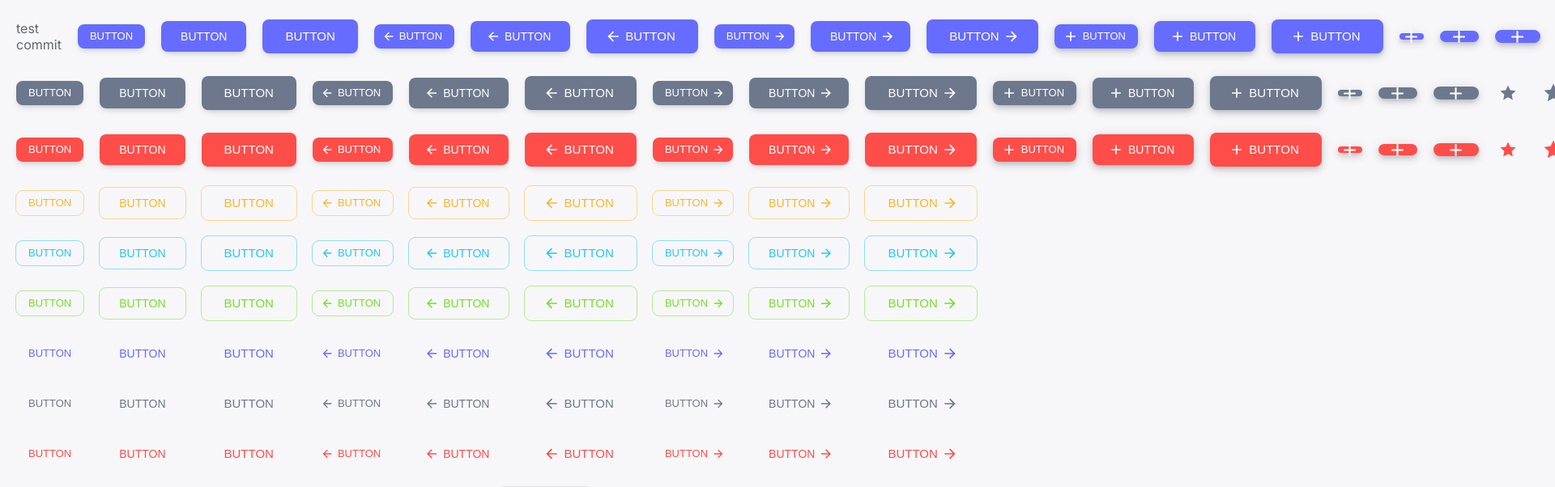
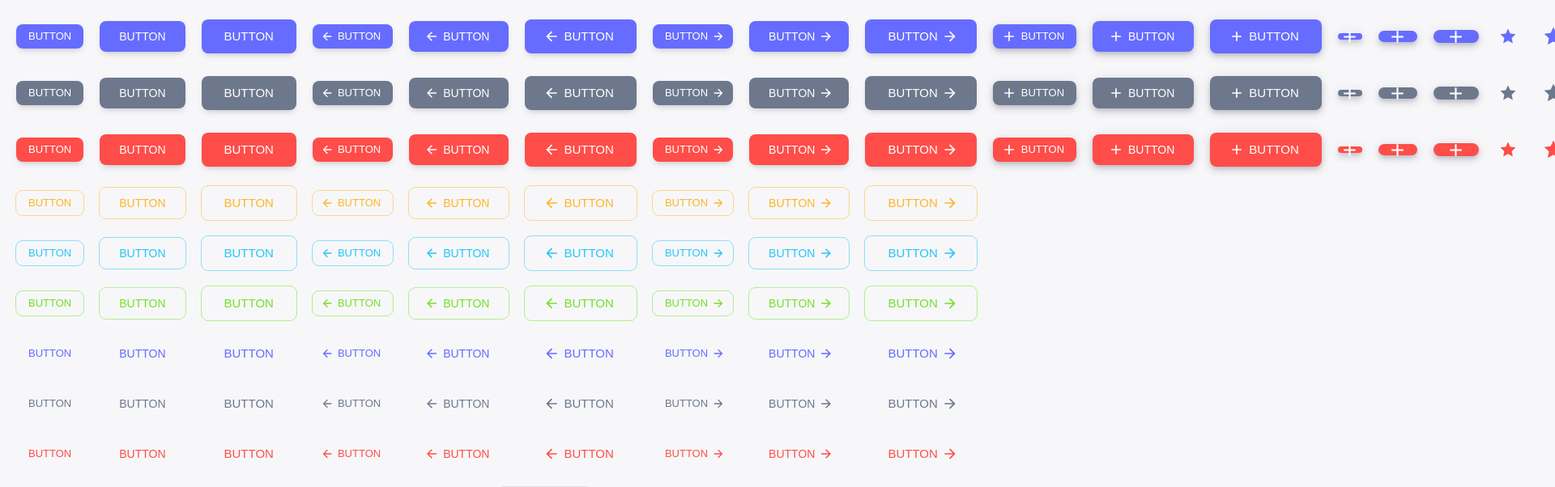
Before and after one commit to HaJaehyeong/template, a Next.js app: page / in a window 1280 px wide. Shown: the top 602 px of the page at 81% size, 1920 px wide, since content can reach past the window. Built offline with nearby package versions, Linux system fonts and the light colour scheme.

Commit message:
remove test commit code

```diff
--- a/src/app/page.tsx
+++ b/src/app/page.tsx
@@ -23,7 +23,6 @@ const Home: React.FC = () => {
   return (
     <div style={{ display: 'flex', flexDirection: 'column', gap: '20px' }}>
       <div style={{ display: 'flex', flexDirection: 'row', alignItems: 'center', gap: '20px' }}>
-        test commit
         <UiButton value="BUTTON" color="primary" size="s" />
         <UiButton value="BUTTON" color="primary" />
         <UiButton value="BUTTON" color="primary" size="l" />
```
